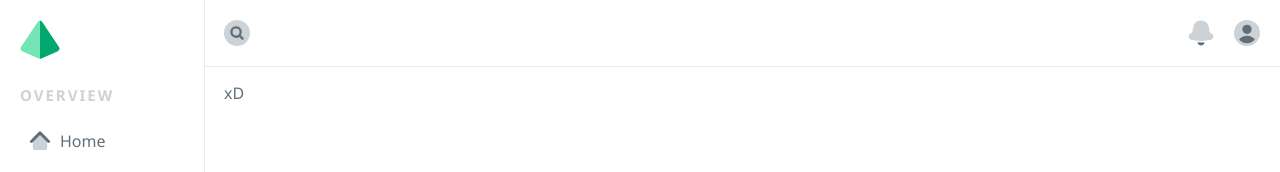
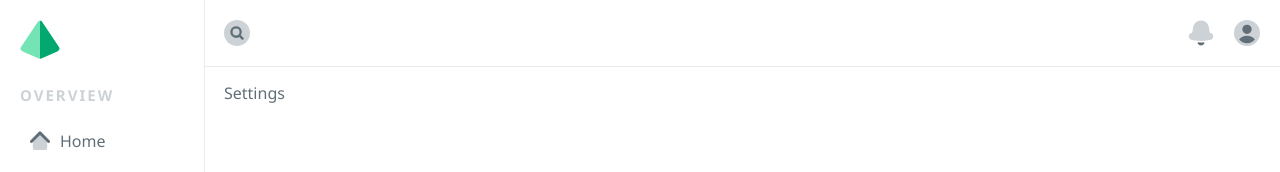
Before and after one commit to jsabram/Kanban-Board, a React (Create React App) app: page /Kanban-Board/settings in a window 1280 px wide. Shown: the top 172 px of the page. Built offline with nearby package versions, Linux system fonts and the light colour scheme.

Commit message:
Initial router setup

```diff
--- a/package.json
+++ b/package.json
@@ -14,6 +14,7 @@
 		"react": "^18.2.0",
 		"react-bootstrap": "^2.10.1",
 		"react-dom": "^18.2.0",
+		"react-router-dom": "^6.22.1",
 		"react-scripts": "5.0.1",
 		"sass": "^1.71.0",
 		"typescript": "^4.9.5",
@@ -24,9 +25,8 @@
 		"build": "react-scripts build",
 		"test": "react-scripts test",
 		"eject": "react-scripts eject",
-    "predeploy": "npm run build",
-"deploy": "gh-pages -d build"
-
+		"predeploy": "npm run build",
+		"deploy": "gh-pages -d build"
 	},
 	"eslintConfig": {
 		"extends": [
--- a/src/App.tsx
+++ b/src/App.tsx
@@ -1,11 +1,29 @@
 import { useEffect, useContext } from 'react';
+import { createBrowserRouter, RouterProvider } from 'react-router-dom';
 import { UiContext } from './context/ui-context';
-import Nav from './components/layout/nav/Nav';
-import Header from './components/layout/header/Header';
-import Main from './components/layout/main/Main';
+import RootPage from './components/pages/RootPage';
+import HomePage from './components/pages/HomePage';
+import SettingsPage from './components/pages/SettingsPage';
 
 const App = () => {
 	const uiCtx = useContext(UiContext);
+
+	const router = createBrowserRouter([
+		{
+			path: '/Kanban-Board',
+			element: <RootPage />,
+			children: [
+				{
+					path: '',
+					element: <HomePage />,
+				},
+				{
+					path: 'settings',
+					element: <SettingsPage />,
+				},
+			],
+		},
+	]);
 
 	useEffect(() => {
 		const hideDropdowns = (e: MouseEvent) => {
@@ -35,13 +53,7 @@ const App = () => {
 		};
 	}, []);
 
-	return (
-		<>
-			<Nav />
-			<Header />
-			<Main />
-		</>
-	);
+	return <RouterProvider router={router} />;
 };
 
 export default App;
--- a/src/components/layout/main/Main.tsx
+++ b/src/components/layout/main/Main.tsx
@@ -1,11 +1,9 @@
 import './Main.scss';
 
-const Main = () => {
-	return (
-		<main className='main'>
-			<p>xD</p>
-		</main>
-	);
+import { ChildrenProps } from '../../../types';
+
+const Main: React.FC<ChildrenProps> = ({ children }) => {
+	return <main className='main'>{children}</main>;
 };
 
 export default Main;
--- /dev/null
+++ b/src/components/pages/HomePage.tsx
@@ -0,0 +1,7 @@
+import Home from '../page-coponents/Home';
+
+const HomePage = () => {
+	return <Home />;
+};
+
+export default HomePage;
--- /dev/null
+++ b/src/components/pages/RootPage.tsx
@@ -0,0 +1,18 @@
+import { Outlet } from 'react-router-dom';
+import Nav from '../layout/nav/Nav';
+import Header from '../layout/header/Header';
+import Main from '../layout/main/Main';
+
+const RootPage = () => {
+	return (
+		<>
+			<Nav />
+			<Header />
+			<Main>
+				<Outlet />
+			</Main>
+		</>
+	);
+};
+
+export default RootPage;
--- /dev/null
+++ b/src/components/pages/SettingsPage.tsx
@@ -0,0 +1,7 @@
+import Settings from '../page-coponents/Settings';
+
+const SettingsPage = () => {
+	return <Settings />;
+};
+
+export default SettingsPage;
```
Also changed, not shown: 1 other file (tests, documents, lock files or other folders).
